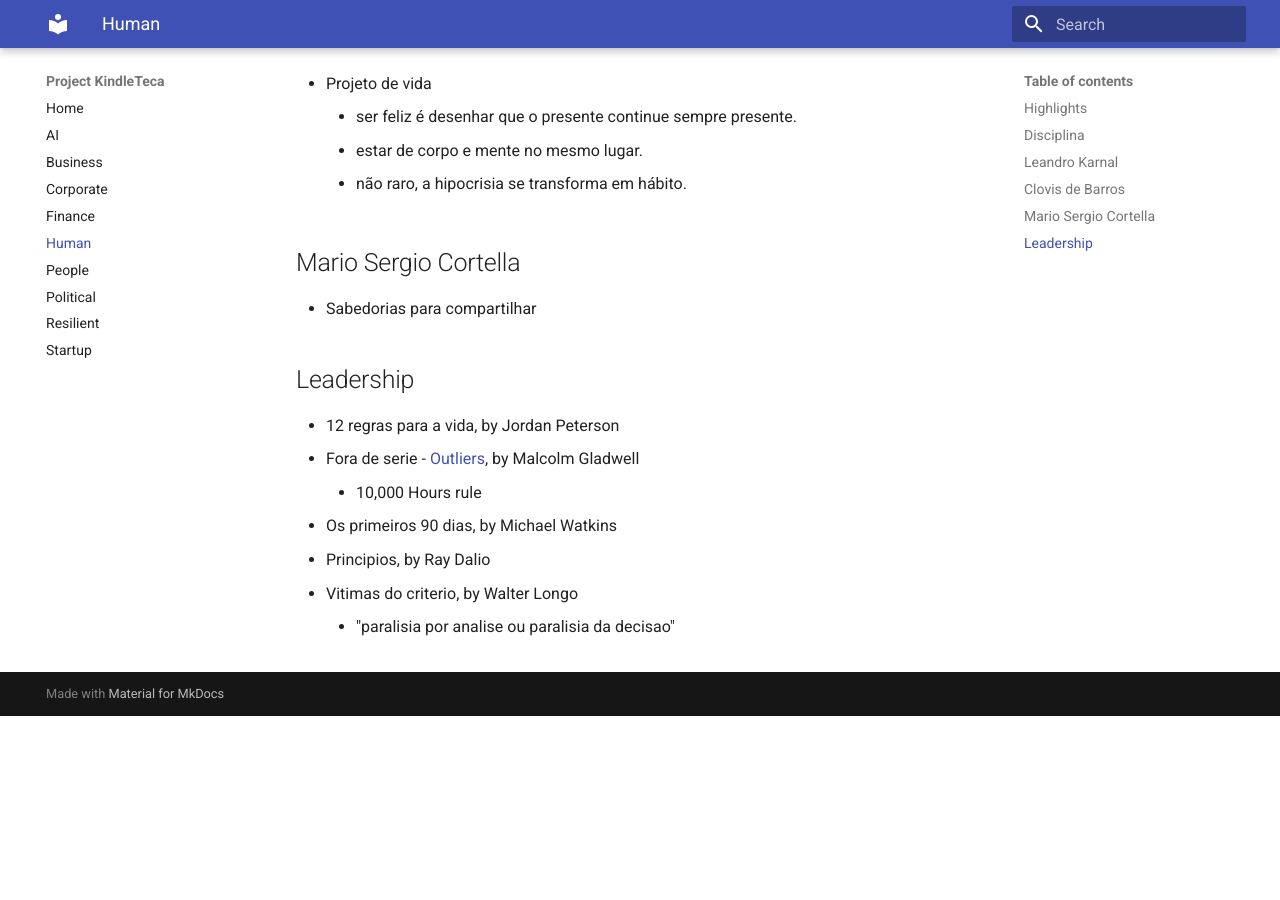
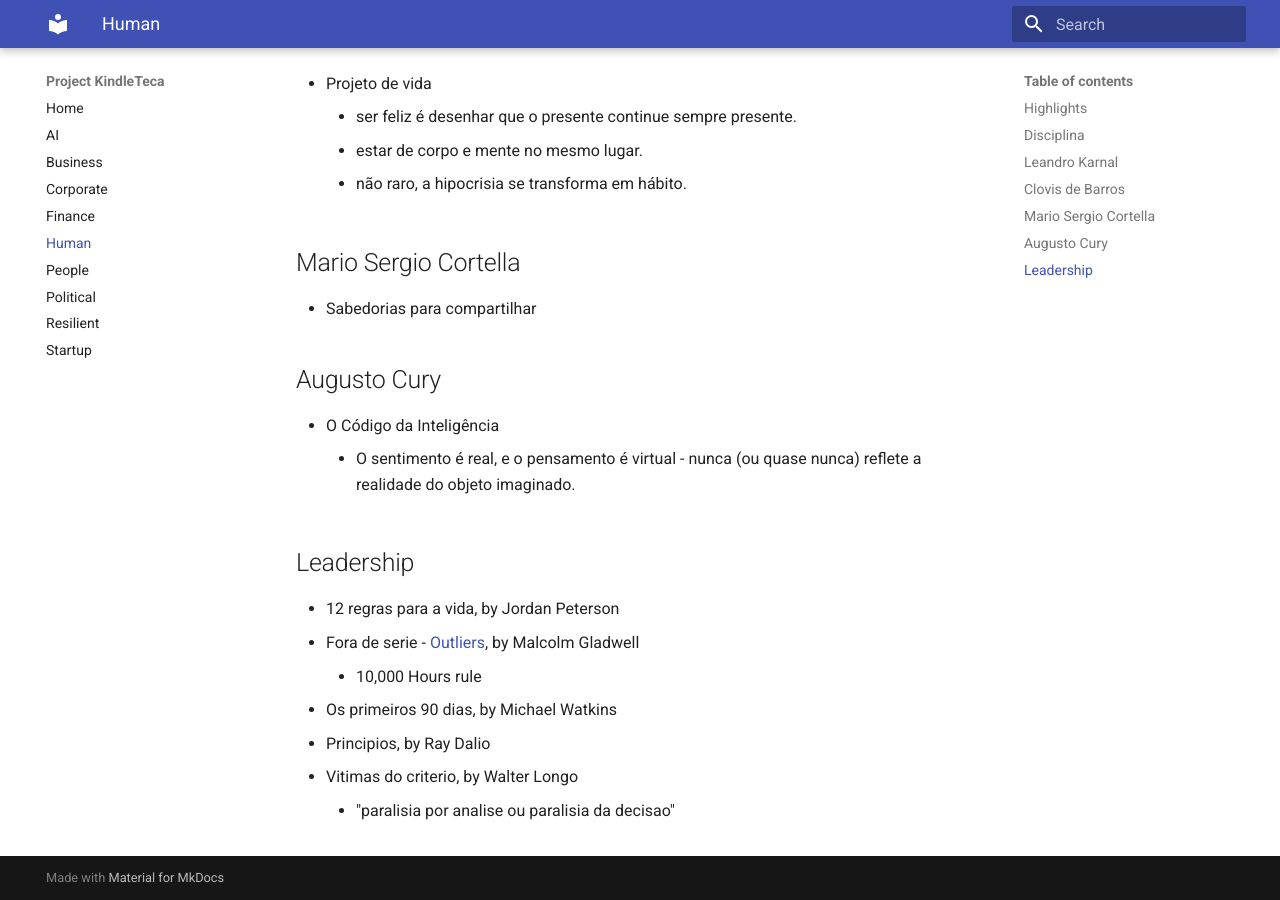
Before and after one commit to renatobrf/kindle-teca, an MkDocs documentation site: the page built from docs/human.md, in a window 1280 px wide and 900 px high, scrolled down 1308 px. Built offline with MkDocs 1.6.1 and Material for MkDocs 9.7.7, drawn with Linux system fonts in a browser that asks for light colours; before the commit the page ends 2024 px from its top, so only the background shows below that.

Commit message:
Update human.md

```diff
--- a/docs/human.md
+++ b/docs/human.md
@@ -37,6 +37,10 @@
 ## Mario Sergio Cortella
 - Sabedorias para compartilhar
 
+## Augusto Cury
+- O Código da Inteligência
+    - O sentimento é real, e o pensamento é virtual - nunca (ou quase nunca) reflete a realidade do objeto imaginado.
+
 ## Leadership
 - 12 regras para a vida, by Jordan Peterson
 - Fora de serie - [Outliers](https://en.wikipedia.org/wiki/Outliers_(book)), by Malcolm Gladwell
```
